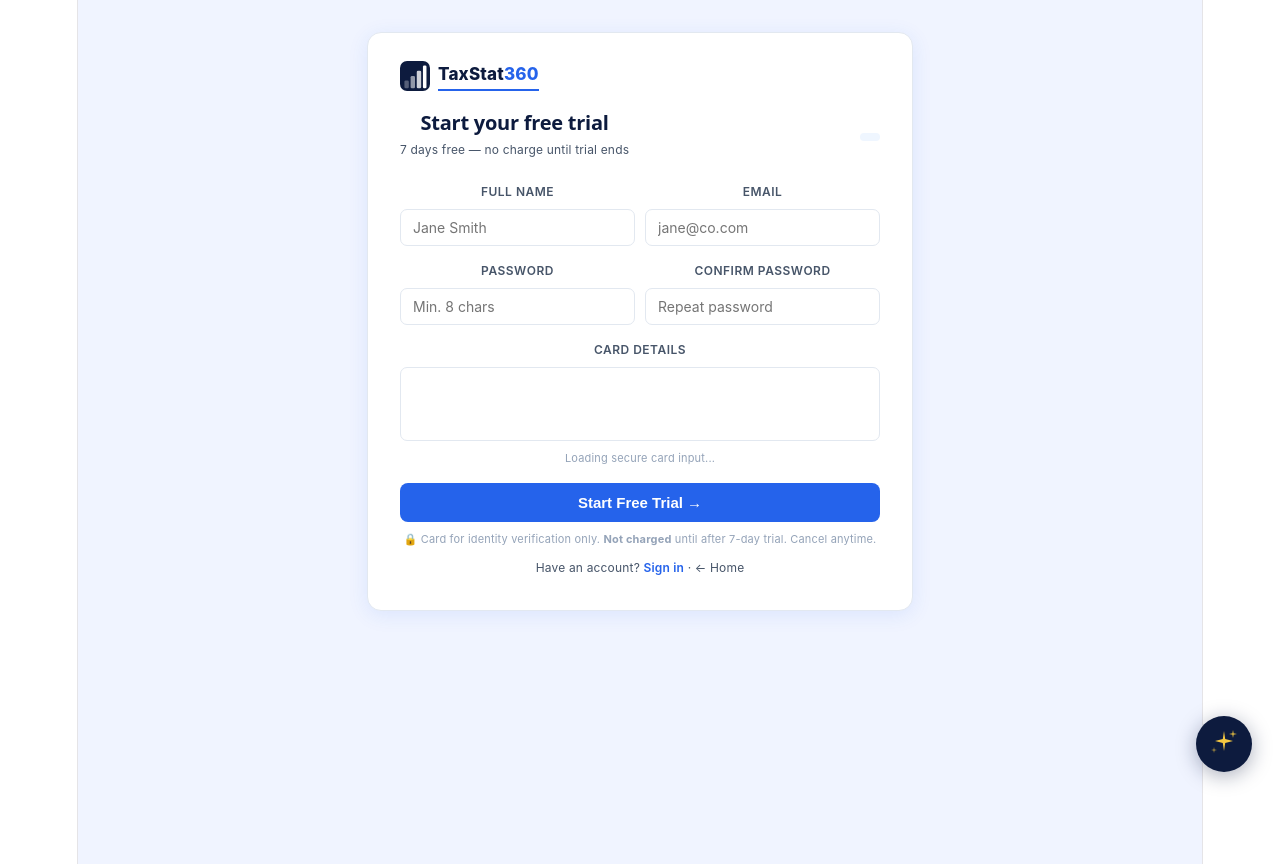
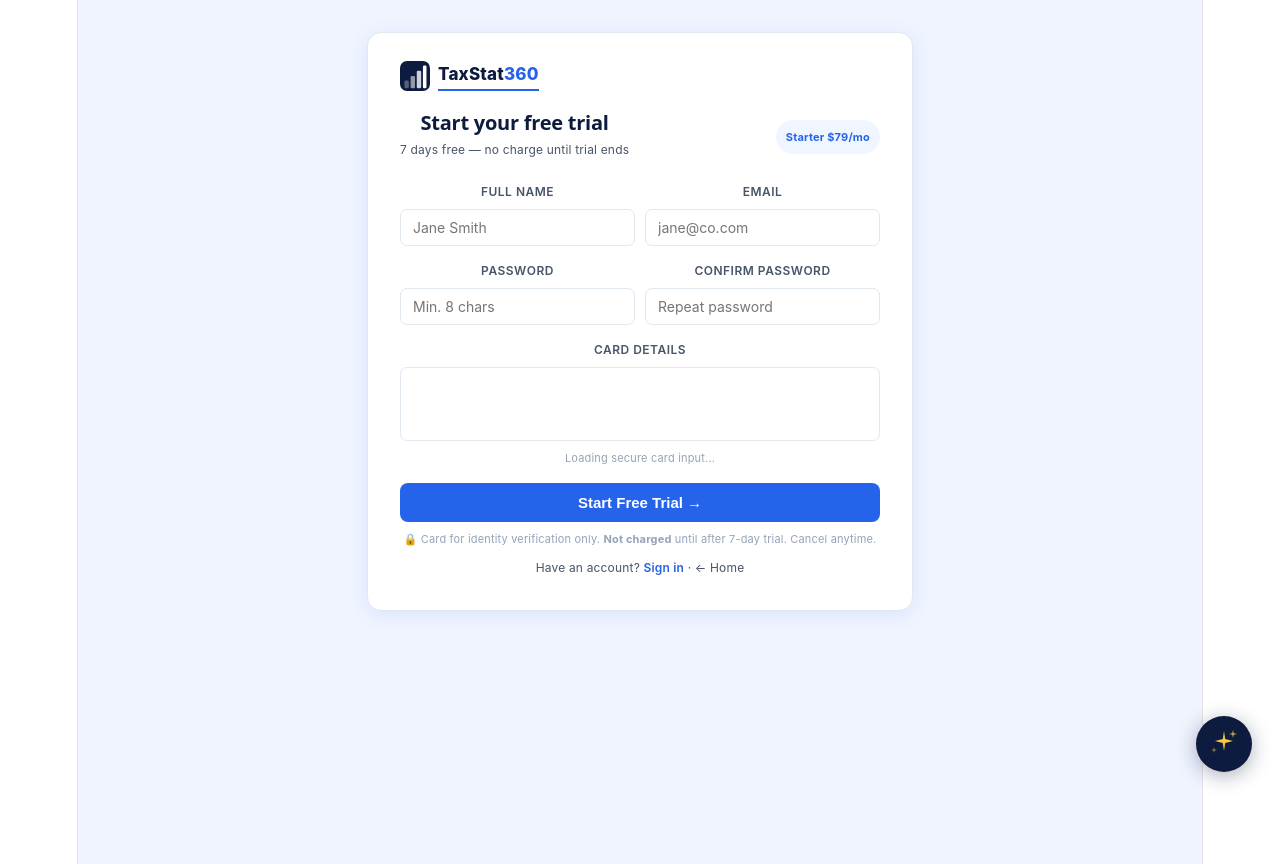
Before and after one commit to natashaverela-speckm/TaxStat360, a React (Vite) app: page /signup in a window 1280 px wide. Built offline with nearby package versions, Linux system fonts and the light colour scheme.

Commit message:
feat: show billing-aware plan badge in signup (annual price + period)

```diff
--- a/src/Onboarding.jsx
+++ b/src/Onboarding.jsx
@@ -26,7 +26,10 @@ function SignupScreen(){
   const stripeRef=useRef(null)
   const elemRef=useRef(null)
   const cardRef=useRef(null)
-  const LABELS={Starter:'Starter $79/mo',professional:'Professional $149/mo',advanced:'Advanced $199/mo'}
+  const MONTHLY_PRICES={starter:'$79',professional:'$149',enterprise:'$299'}
+  const ANNUAL_PRICES={starter:'$66',professional:'$124',enterprise:'$249'}
+  const planPrice=billing==='annual' ? ANNUAL_PRICES[plan] : MONTHLY_PRICES[plan]
+  const planLabel=plan.charAt(0).toUpperCase()+plan.slice(1)+' '+planPrice+'/mo'+(billing==='annual' ? ' · Annual' : '')
 
   useEffect(()=>{
     const s=document.createElement('script');s.src='https://js.stripe.com/v3/'
@@ -73,7 +76,7 @@ function SignupScreen(){
     <LOGO/>
     <div style={{display:'flex',alignItems:'center',justifyContent:'space-between',marginBottom:16}}>
       <div><h2 style={{color:N,fontSize:20,fontWeight:800,margin:0}}>Start your free trial</h2><p style={{color:SL,fontSize:12,margin:'2px 0 0'}}>7 days free — no charge until trial ends</p></div>
-      <span style={{background:'#EFF6FF',color:B,fontSize:11,fontWeight:700,padding:'4px 10px',borderRadius:20,whiteSpace:'nowrap'}}>{LABELS[plan]}</span>
+      <span style={{background:'#EFF6FF',color:B,fontSize:11,fontWeight:700,padding:'4px 10px',borderRadius:20,whiteSpace:'nowrap'}}>{planLabel}</span>
     </div>
     <form onSubmit={submit}>
       <div style={{display:'grid',gridTemplateColumns:'1fr 1fr',gap:10,marginBottom:12}}>
```
